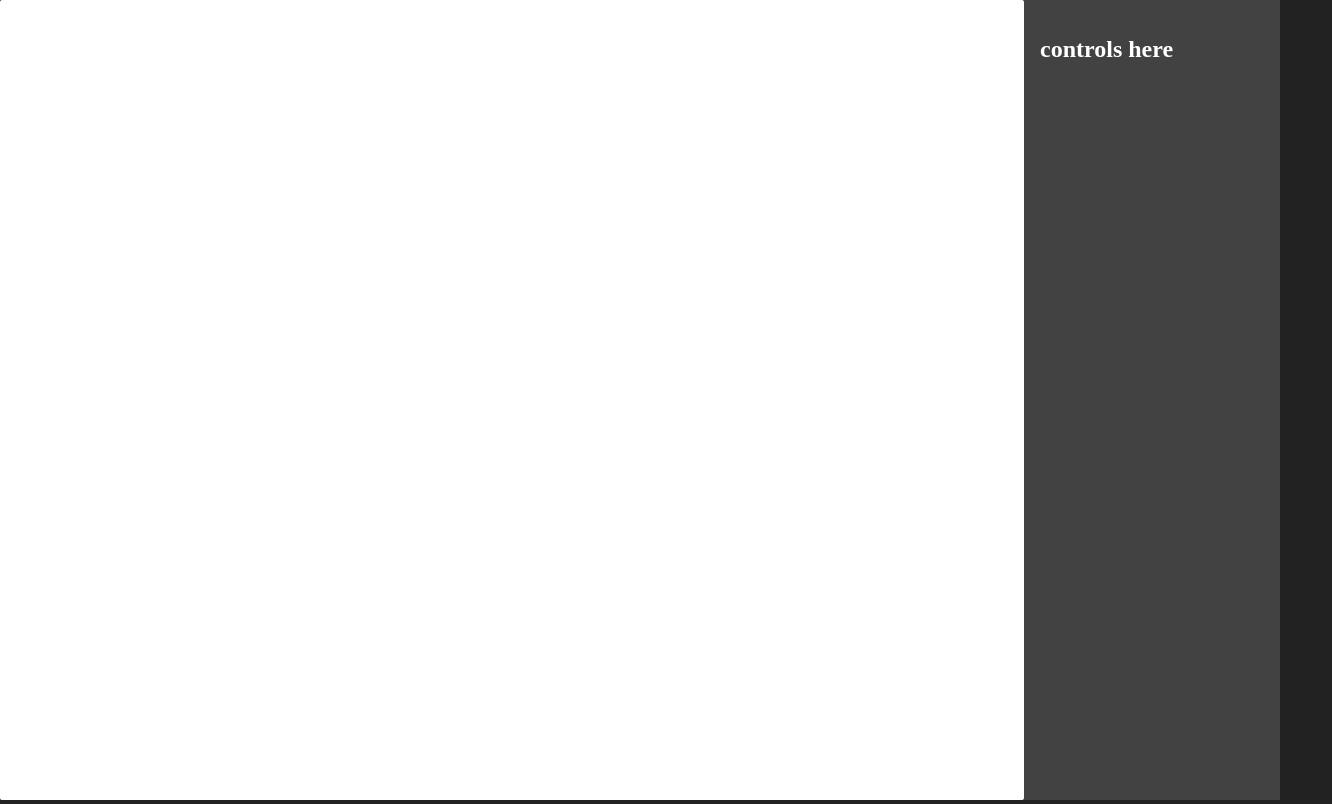
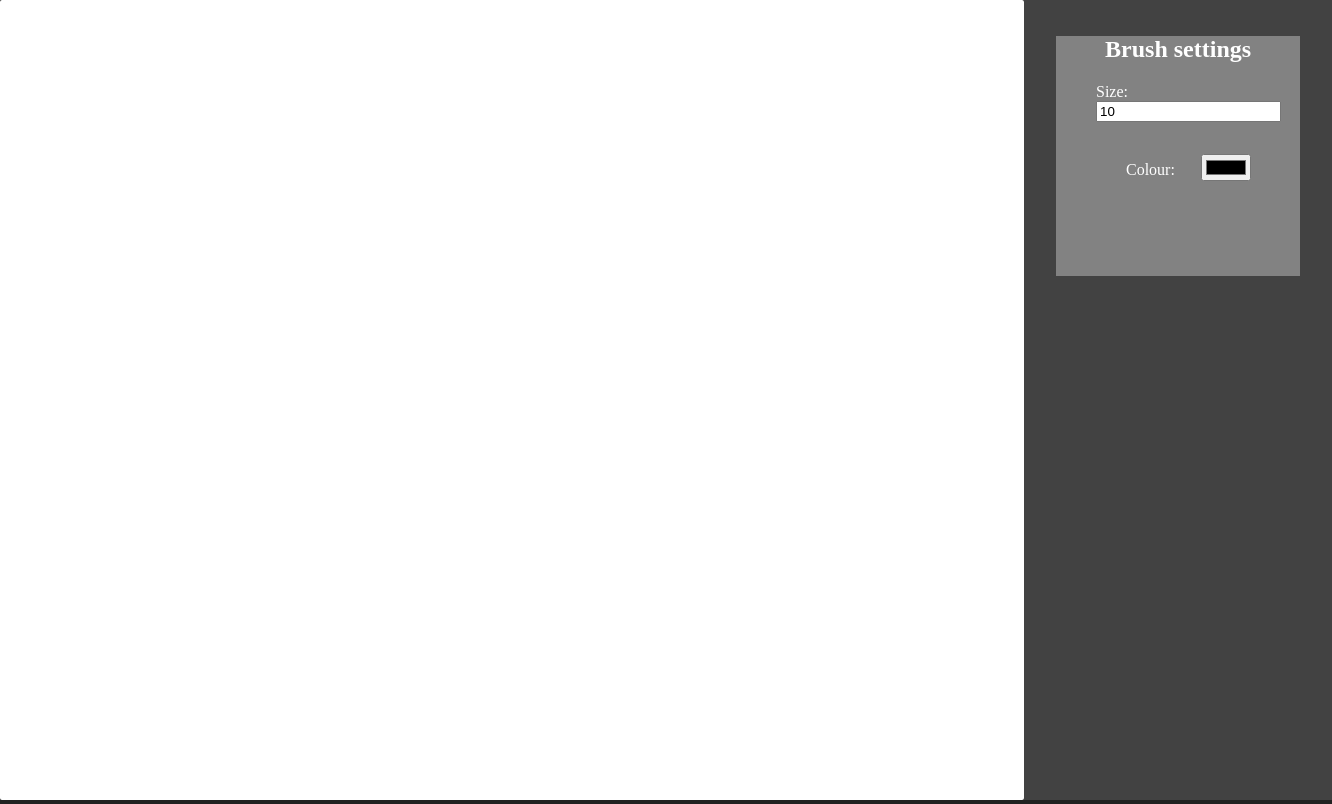
Before and after one commit to joeglDev/Painting-app, a React (Vite) app: page / in a window 1280 px wide. Shown: the whole page, 1332 px wide, since content can reach past the window. Built offline with nearby package versions, Linux system fonts and the light colour scheme.

Commit message:
feat/controls(controls)
Brush controls for colour and size

```diff
--- a/src/App.tsx
+++ b/src/App.tsx
@@ -15,8 +15,8 @@ function App() {
   return (
     <MainPageWrapper>
       <BrushContextProvider>
-      <Canvas></Canvas>
-      <ControlPanel></ControlPanel>
+        <Canvas></Canvas>
+        <ControlPanel></ControlPanel>
       </BrushContextProvider>
     </MainPageWrapper>
   );
--- a/src/components/canvas/Canvas.tsx
+++ b/src/components/canvas/Canvas.tsx
@@ -17,7 +17,7 @@ export const Canvas = () => {
     document.getElementById("canvas") as HTMLCanvasElement,
   );
 
-  const {colour, setColour, size, setSize} = useContext(BrushContext);
+  const { colour, setColour, size, setSize } = useContext(BrushContext);
 
   // set position of the mouse
   const SetPos = (e: MouseEvent) => {
@@ -30,7 +30,6 @@ export const Canvas = () => {
   const Draw = (e: MouseEvent) => {
     if (e.buttons !== 1) return;
     const ctx = canvasCTX; // Our saved context
-    if (ctx) {
     ctx!.beginPath(); // Start the line
 
     setMouseData({
@@ -45,14 +44,13 @@ export const Canvas = () => {
     // Set the line cap to round
     ctx!.lineCap = "round";
     ctx!.stroke(); // Draw it!
-    }
   };
 
   // Set the canvas ctx as the state
   useEffect(() => {
     const canvas = canvasRef.current;
     const ctx = canvas.getContext("2d");
-    canvas.width = window.innerWidth * 0.8; //this will need updating
+    canvas.width = window.innerWidth * 0.8; //accounts for canvas width being 80% of screen width
     canvas.height = window.innerHeight * 0.8;
     setCanvasCTX(ctx);
   }, [canvasRef]);
--- a/src/components/context/BrushContext.tsx
+++ b/src/components/context/BrushContext.tsx
@@ -16,7 +16,7 @@ const defaultValue: defaultValueInterface = {
 
 export const BrushContext = createContext(defaultValue);
 
-export const BrushContextProvider = ({children}: {children: ReactNode}) => {
+export const BrushContextProvider = ({ children }: { children: ReactNode }) => {
   const [colour, setColour] = useState(defaultValue.colour); // Default color is black
   const [size, setSize] = useState(defaultValue.size); // Default size is 10
 
@@ -26,7 +26,7 @@ export const BrushContextProvider = ({children}: {children: ReactNode}) => {
         colour,
         setColour,
         size,
-        setSize
+        setSize,
       }}
     >
       {children}
--- /dev/null
+++ b/src/components/control-panel/BrushSettings.tsx
@@ -0,0 +1,68 @@
+import { ChangeEvent, useContext } from "react";
+import { BrushContext } from "../context/BrushContext";
+import { styled } from "styled-components";
+
+const BrushSettingsWrapper = styled.article`
+  margin: 1rem;
+  background-color: #828282;
+  position: relative;
+  height: 30vh;
+`;
+
+const BrushSettingsUl = styled.ul`
+  display: flex;
+  flex-direction: column;
+  list-style-type: none;
+  align-items: center;
+  justify-content: space-evenly;
+  gap: 2rem;
+`;
+
+const BrushSettingsLabel = styled.label`
+  min-width: 75px;
+  display: inline-block;
+`;
+
+const BrushSettingsLi = styled.li`
+  margin: 0 1.2rem 0 0;
+`;
+
+const H2 = styled.h2`
+  text-align: center;
+`;
+
+export const BrushSettings = () => {
+  const { colour, setColour, size, setSize } = useContext(BrushContext);
+
+  return (
+    <BrushSettingsWrapper>
+      <H2>Brush settings</H2>
+      <BrushSettingsUl>
+        <BrushSettingsLi>
+          <BrushSettingsLabel htmlFor="size-input">Size: </BrushSettingsLabel>
+          <input
+            type="number"
+            value={size}
+            id="number-input"
+            onChange={(e: ChangeEvent<HTMLInputElement>) =>
+              setSize(parseInt(e.target.value))
+            }
+          />
+        </BrushSettingsLi>
+        <BrushSettingsLi>
+          <BrushSettingsLabel htmlFor="colour-input">
+            Colour:{" "}
+          </BrushSettingsLabel>
+          <input
+            type="color"
+            value={colour}
+            id="colour-input"
+            onChange={(e: ChangeEvent<HTMLInputElement>) =>
+              setColour(e.target.value)
+            }
+          />
+        </BrushSettingsLi>
+      </BrushSettingsUl>
+    </BrushSettingsWrapper>
+  );
+};
--- a/src/components/control-panel/ControlPanel.tsx
+++ b/src/components/control-panel/ControlPanel.tsx
@@ -1,4 +1,5 @@
 import { styled } from "styled-components";
+import { BrushSettings } from "./BrushSettings";
 
 const ControlPanelWrapper = styled.section`
   flex: 20;
@@ -9,7 +10,7 @@ const ControlPanelWrapper = styled.section`
 export const ControlPanel = () => {
   return (
     <ControlPanelWrapper>
-      <h1>controls here</h1>
+      <BrushSettings></BrushSettings>
     </ControlPanelWrapper>
   );
 };
```
Lines whose indentation alone changed are shown as unchanged.
